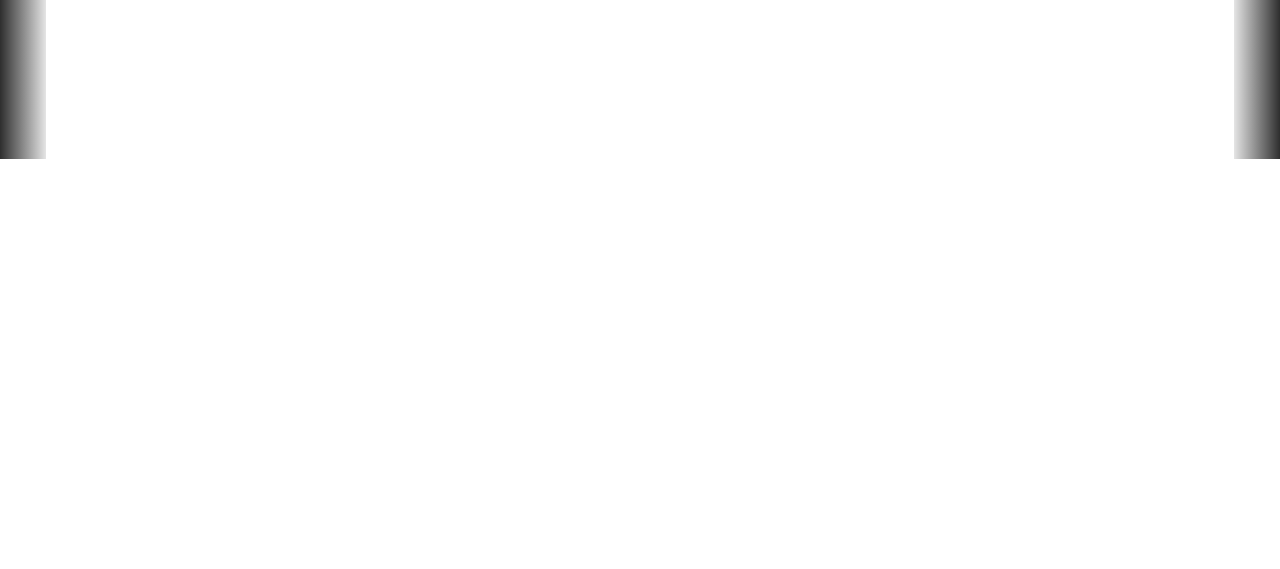
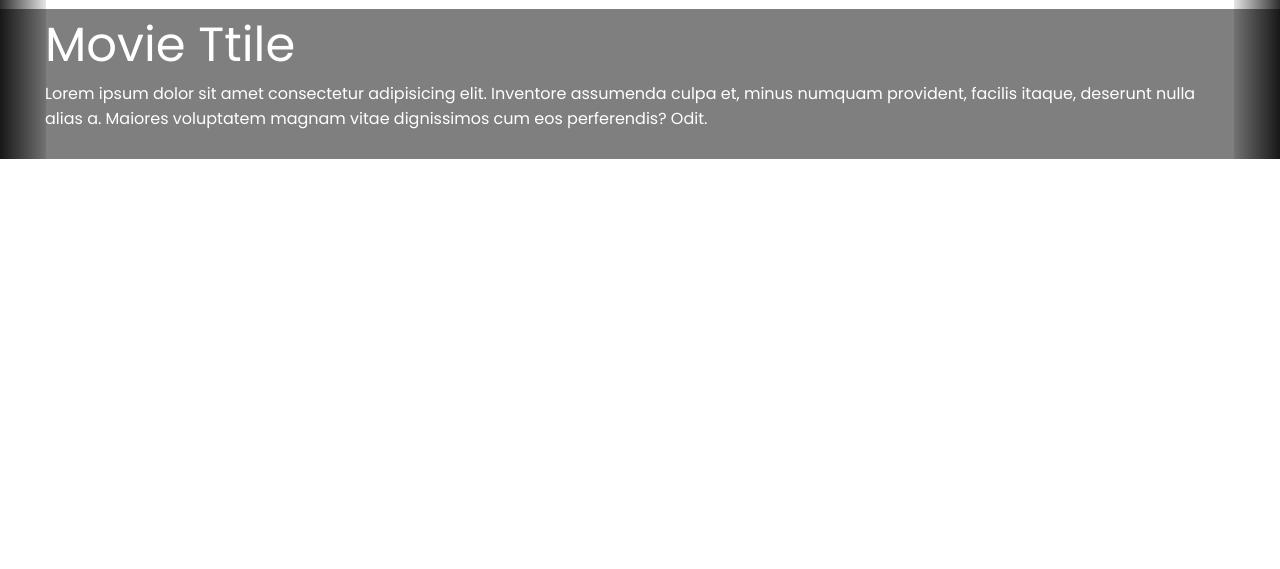
Before and after one commit to Sagnik-23/Dream_list, a Flask app: page / in a window 1280 px wide. Shown: the part 387-956 px from the top of the page. Run offline with Flask 3, Linux system fonts and the light colour scheme.

Commit message:
Movie info

```diff
--- a/static/css/home.css
+++ b/static/css/home.css
@@ -132,3 +132,19 @@
 .next {
     right: 0;
 }
+
+.info{
+    position: absolute;
+    top: 350px;
+    color: white;
+    height: 100%;
+    background-color: rgba(0, 0, 0, .5);
+}
+
+.title{
+    font-size: 3rem;
+}
+
+.title, .subtitle{
+    margin: 0 45px;
+}
--- a/templates/home.html
+++ b/templates/home.html
@@ -30,6 +30,14 @@
         </div>
         <button class="prev"><</button>
         <button class="next" id = "next">></button>
-      </div>
+        <div class="info">
+            <div class="title">
+                Movie Ttile
+            </div>
+            <div class="subtitle">
+                Lorem ipsum dolor sit amet consectetur adipisicing elit. Inventore assumenda culpa et, minus numquam provident, facilis itaque, deserunt nulla alias a. Maiores voluptatem magnam vitae dignissimos cum eos perferendis? Odit.
+            </div>
+        </div>
+    </div>
       <script src="{{ url_for('static', filename='js/home.js') }}"></script>
 {% endblock %}
```
